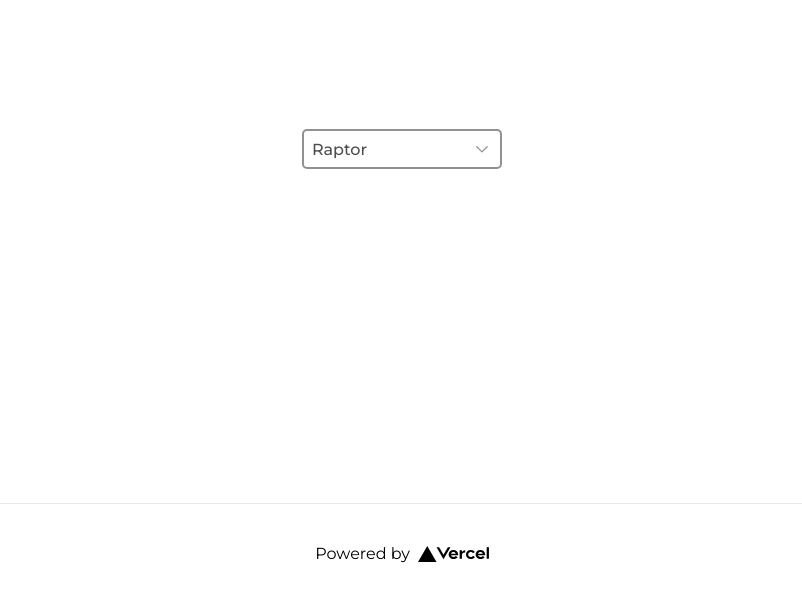
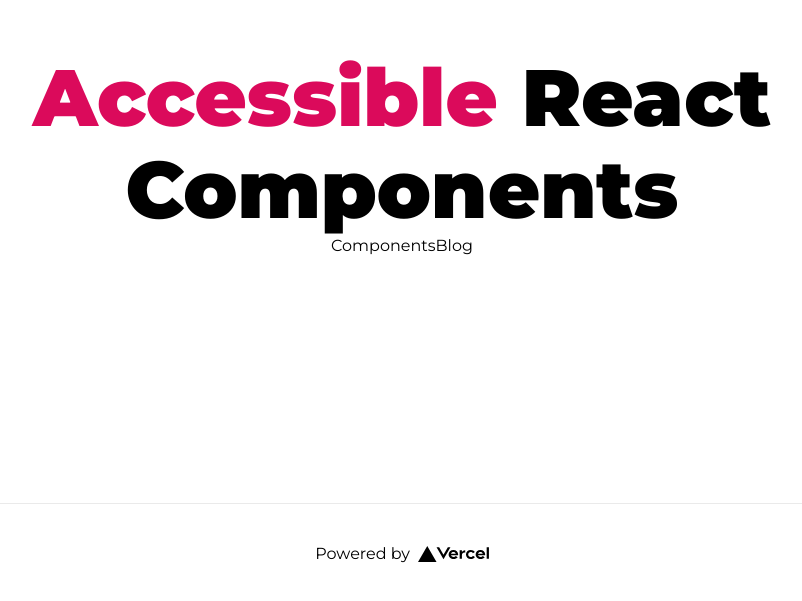
Before and after one commit to iamBevan/Accessible-React-Components, a Next.js app: page / in a window 1280 px wide. Shown: the part 197-798 px from the top of the page, without its empty margins (238-1040 px from the left). Built offline with nearby package versions, Linux system fonts and the light colour scheme.

Commit message:
add components page and move dropdown to that

```diff
--- /dev/null
+++ b/pages/components/components.module.scss
@@ -0,0 +1,3 @@
+.container{
+	align-items:center; text-align:center;
+}
--- /dev/null
+++ b/pages/components/index.ts
@@ -0,0 +1 @@
+export { Components as default } from "./components"
--- a/pages/index.tsx
+++ b/pages/index.tsx
@@ -1,37 +1,7 @@
 import Head from "next/head"
-import { useState } from "react"
-import { Dropdown } from "../components/dropdown/dropdown"
 import styles from "../styles/home.module.scss"
 
-export interface Item {
-	name: string
-	id: string
-}
-
-const items: Item[] = [
-	{ name: "Raptor", id: "raptor" },
-	{ name: "Mouse", id: "mouse" },
-	{ name: "Ox", id: "ox" },
-	{ name: "Elk", id: "elk" },
-	{ name: "Monkey", id: "monkey" },
-	{ name: "Owl", id: "owl" },
-	{ name: "Crab", id: "crab" },
-	{ name: "Otter", id: "otter" },
-	{ name: "Dingo", id: "dingo" },
-	{ name: "Fruit Bat", id: "fruitbat" },
-	{ name: "Ostritch", id: "ostritch" },
-	{ name: "Eel", id: "eel" },
-	{ name: "Kestral", id: "kestral" },
-	{ name: "Spider", id: "spider" },
-]
-
 export default function Home(): JSX.Element {
-	const [selected, setSelected] = useState<Item>(items[3])
-
-	const handleSelected = (item: Item): void => {
-		setSelected(item)
-	}
-
 	return (
 		<div className={styles.container}>
 			<Head>
@@ -40,12 +10,14 @@ export default function Home(): JSX.Element {
 			</Head>
 
 			<main className={styles.main}>
-				<Dropdown
-					label='Test Title'
-					items={items}
-					selectedItem={selected}
-					changeSelected={handleSelected}
-				/>
+				<h1 className={styles["title"]}>
+					<span>Accessible </span>
+					React Components
+				</h1>
+				<div>
+					<a href='/components'>Components</a>
+					<a href='/blog'>Blog</a>
+				</div>
 			</main>
 
 			<footer className={styles.footer}>
--- a/styles/globals.scss
+++ b/styles/globals.scss
@@ -1,4 +1,4 @@
-@import url('https://fonts.googleapis.com/css2?family=Montserrat:wght@400;500&display=swap');
+@import url('https://fonts.googleapis.com/css2?family=Montserrat:wght@400;500;900&display=swap');
 
 :root{
 	--focus:#db0a5b;
--- a/styles/home.module.scss
+++ b/styles/home.module.scss
@@ -5,6 +5,7 @@
 	flex-direction:column;
 	justify-content:center;
 	align-items:center;
+	text-align:center;
 }
 
 .main{
@@ -14,6 +15,26 @@
 	flex-direction:column;
 	justify-content:center;
 	align-items:center;
+
+	.title{
+		margin:0;
+		font-weight:900;
+		line-height:1.15;
+		font-size:5rem;
+
+		span{
+			color:var(--focus);
+		}
+	}
+	.description{
+		text-align:center;
+		line-height:1.5;
+		font-size:1.5rem;
+	}
+
+	.buttons {
+
+	}
 }
 
 .footer{
@@ -35,75 +56,6 @@
 	align-items:center;
 }
 
-.title a{
-	color:#0070f3;
-	text-decoration:none;
-}
-
-.title a:hover, .title a:focus, .title a:active{
-	text-decoration:underline;
-}
-
-.title{
-	margin:0;
-	line-height:1.15;
-	font-size:4rem;
-}
-
-.title, .description{
-	text-align:center;
-}
-
-.description{
-	line-height:1.5;
-	font-size:1.5rem;
-}
-
-.code{
-	background:#fafafa;
-	border-radius:5px;
-	padding:0.75rem;
-	font-size:1.1rem;
-	font-family:Menlo, Monaco, Lucida Console, Liberation Mono, DejaVu Sans Mono, Bitstream Vera Sans Mono, Courier New, monospace;
-}
-
-.grid{
-	display:flex;
-	align-items:center;
-	justify-content:center;
-	flex-wrap:wrap;
-	max-width:800px;
-	margin-top:3rem;
-}
-
-.card{
-	margin:1rem;
-	flex-basis:45%;
-	padding:1.5rem;
-	text-align:left;
-	color:inherit;
-	text-decoration:none;
-	border:1px solid #eaeaea;
-	border-radius:10px;
-	transition:color 0.15s ease, border-color 0.15s ease;
-}
-
-.card:hover, .card:focus, .card:active{
-	color:#0070f3;
-	border-color:#0070f3;
-}
-
-.card h3{
-	margin:0 0 1rem 0;
-	font-size:1.5rem;
-}
-
-.card p{
-	margin:0;
-	font-size:1.25rem;
-	line-height:1.5;
-}
-
 .logo{
 	height:1em;
 }
```
Also changed, not shown: pages/components/components.tsx (added, +25 -0 lines).
